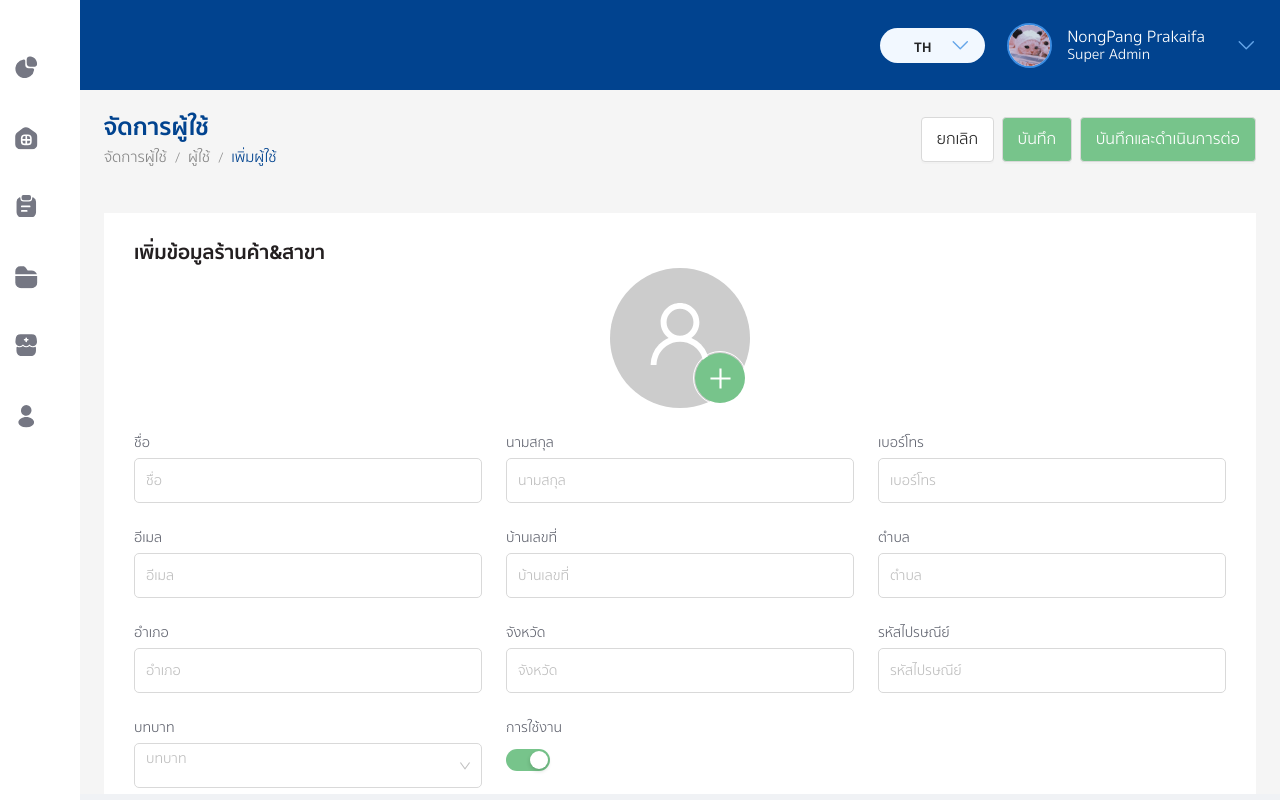
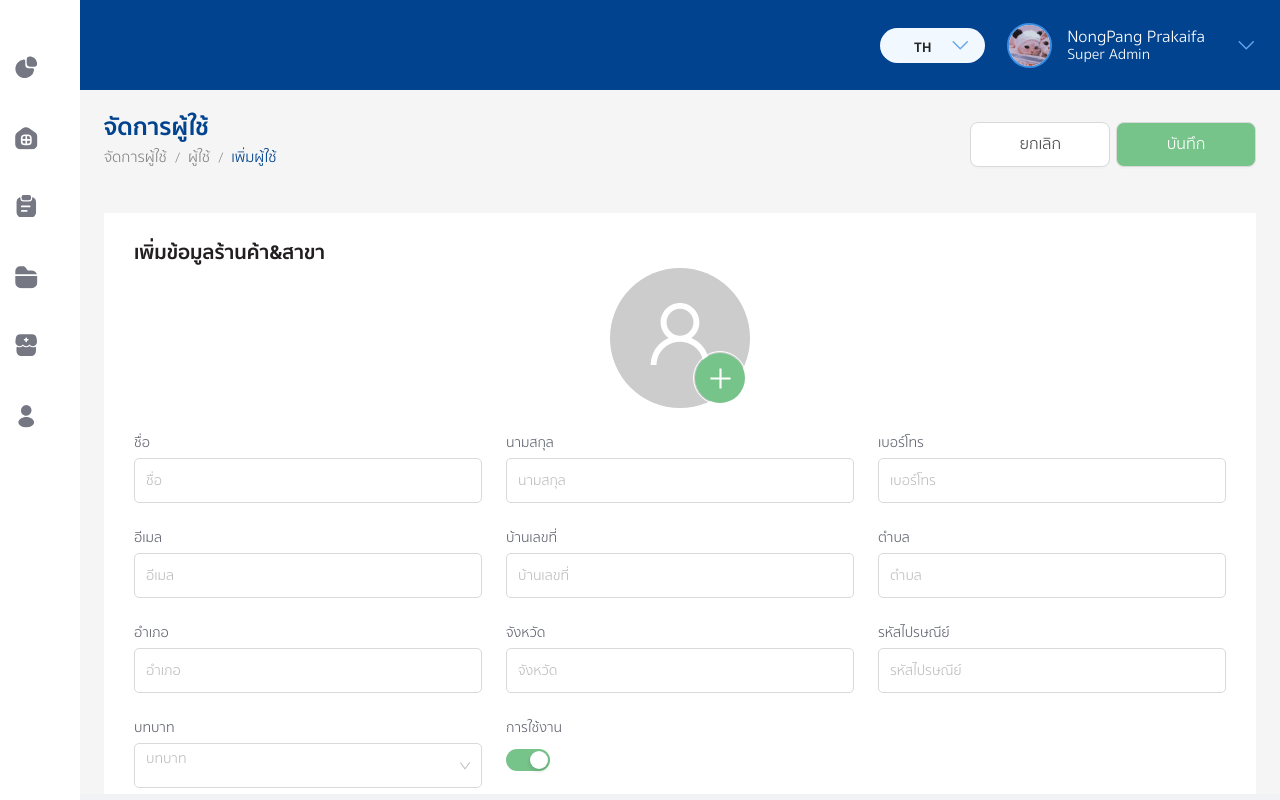
Before and after one commit to HusenMasmumas/ab-solute-health-were-house, a React (Create React App) app: page /#/user/create-user in a window 1280 px wide. Built offline with nearby package versions, Linux system fonts and the light colour scheme.

Commit message:
refactor: 💡 use CHeader's button

```diff
--- a/src/page/manage_user/user/create_user/index.tsx
+++ b/src/page/manage_user/user/create_user/index.tsx
@@ -2,33 +2,35 @@ import { Button, Col, Form, Input, Row, Select, Switch } from "antd";
 import CHeader from "component/headerPage/Header";
 import MyUpload from "component/MyUpload/MyUpload";
 import { useTranslation } from "react-i18next";
+import { useNavigate } from "react-router-dom";
 
 const CreateUser = () => {
   const { t } = useTranslation();
   const Option = Select;
-
+  const navigate = useNavigate();
   const onChange = (checked: boolean) => {
     console.log(`switch to ${checked}`);
   };
   return (
-    <div>
-      <div className="grid grid-cols-2">
-        <CHeader
-          keyHeader="manageUser"
-          arrPath={["manageUser", "user", "addUser"]}
-        />
-        <div className="flex justify-end items-center gap-2">
-          <Button className="!h-[45px] !rounded-[4px] !text-[16px]">
-            ยกเลิก
-          </Button>
-          <Button className="!h-[45px] !rounded-[4px] !text-[16px] !text-white !bg-green">
-            บันทึก
-          </Button>
-          <Button className="!h-[45px] !rounded-[4px] !text-[16px] !text-white !bg-green">
-            บันทึกและดำเนินการต่อ
-          </Button>
-        </div>
-      </div>
+    <>
+      <CHeader
+        keyHeader="manageUser"
+        arrPath={["manageUser", "user", "addUser"]}
+        buttons={[
+          { colorButton: 'whilte',
+            keytext: 'cancle',
+            fn:  () => {
+              navigate("/user/manage");
+            },
+          },
+          { colorButton: 'green',
+            keytext: 'save',
+            fn:  () => {
+              navigate("/user/manage");
+            },
+          }
+        ]}
+      />
       <div className="bg-white mt-[24px] px-[30px] py-[24px]">
         <div className="text-[#231F20] text-[20px] font-semibold">
           เพิ่มข้อมูลร้านค้า&สาขา
@@ -125,7 +127,7 @@ const CreateUser = () => {
           </Row>
         </Form>
       </div>
-    </div>
+    </>
   );
 };
 
```
